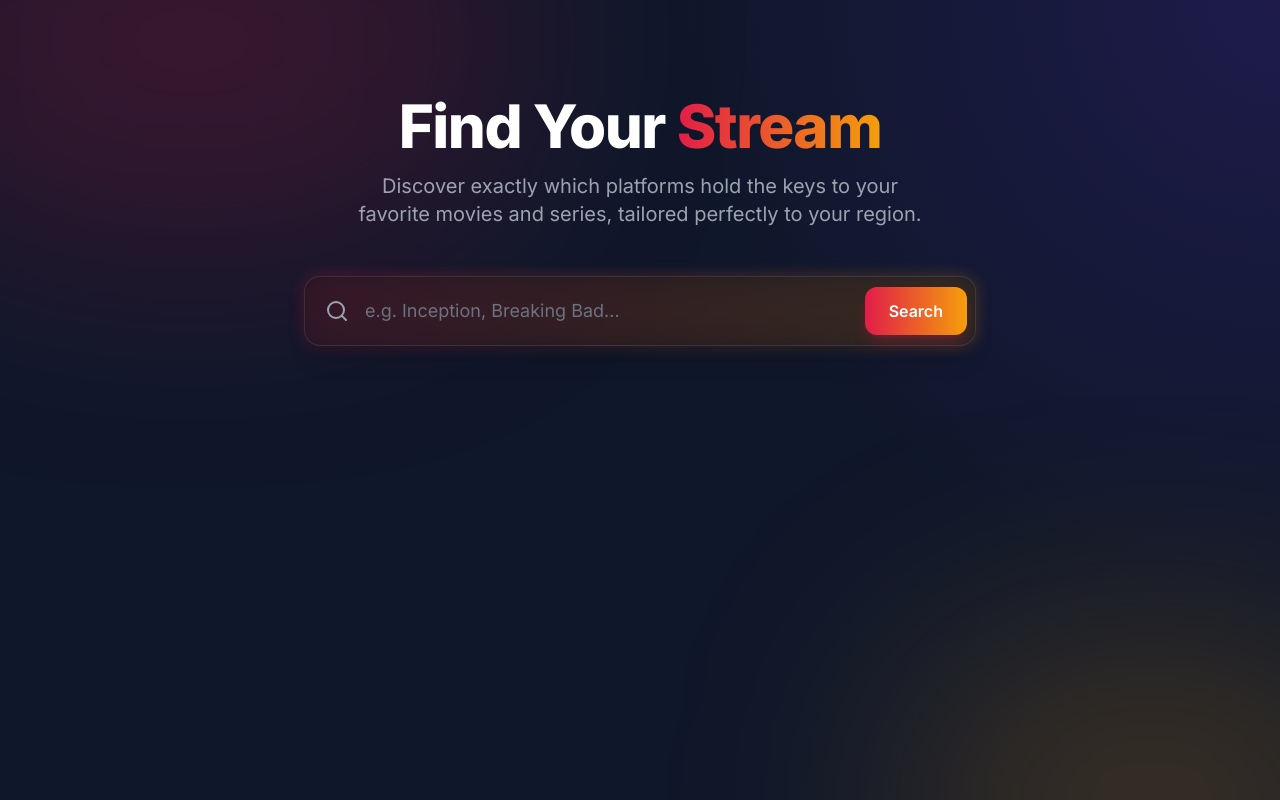
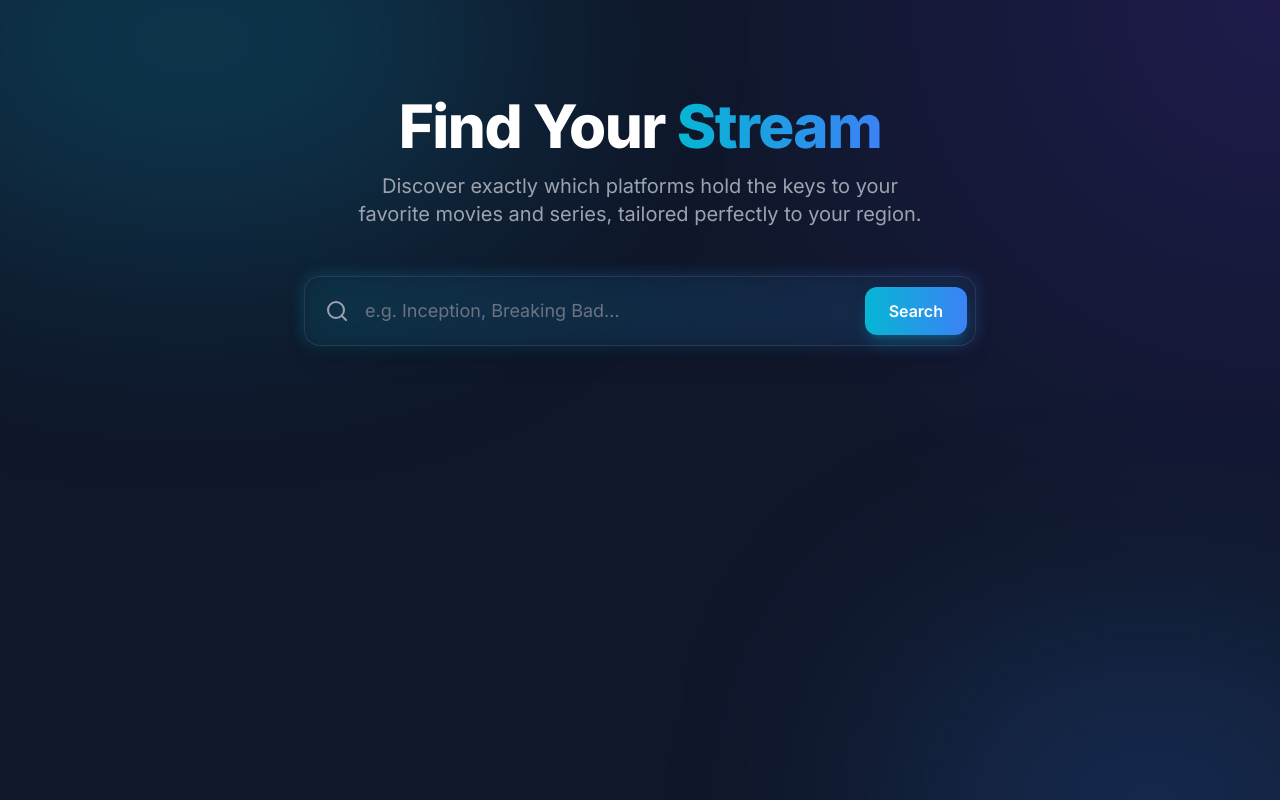
Before and after one commit to yigittekin35/where-to-watch, a Next.js app: page / in a window 1280 px wide. Built offline with nearby package versions, Linux system fonts and the light colour scheme.

Commit message:
style: change color palette to elegant cinematic cyan and blue

```diff
--- a/tailwind.config.js
+++ b/tailwind.config.js
@@ -8,10 +8,10 @@ module.exports = {
   theme: {
     extend: {
       colors: {
-        primary: '#e11d48', // Rose/Crimson
-        secondary: '#f59e0b', // Amber/Gold
-        background: '#09090b', // Deep OLED Black
-        surface: '#18181b', // Dark Surface
+        primary: '#06b6d4', // Cyan 500
+        secondary: '#3b82f6', // Blue 500
+        background: '#020617', // Midnight Slate
+        surface: '#0f172a', // Dark Slate
       }
     },
   },
```
